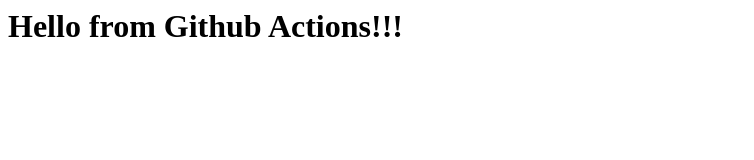
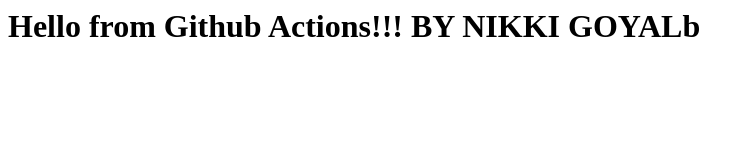
Before and after one commit to devops-nikki/CI-CD-static, a plain HTML site: page index.html in a window 1280 px wide. Shown: the whole page, without its empty margins (0-754 px from the left). Drawn offline with Linux system fonts and the light colour scheme.

Commit message:
Update index.html

```diff
--- a/index.html
+++ b/index.html
@@ -1 +1,6 @@
-<h1>Hello from Github Actions!!!</h1>
+<title>my github site</title>
+
+<h1>
+  <b>Hello from Github Actions!!!
+      BY NIKKI GOYAL</b>b
+</h1>
```
